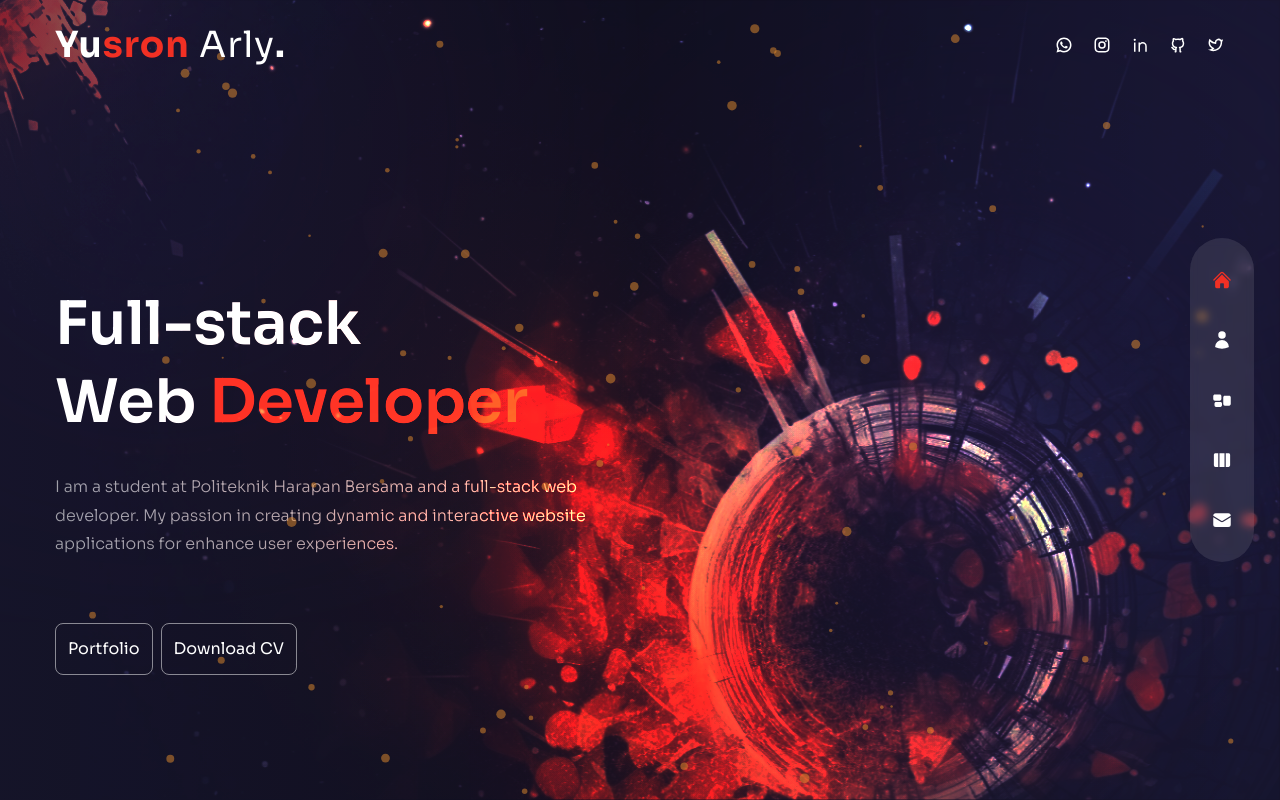
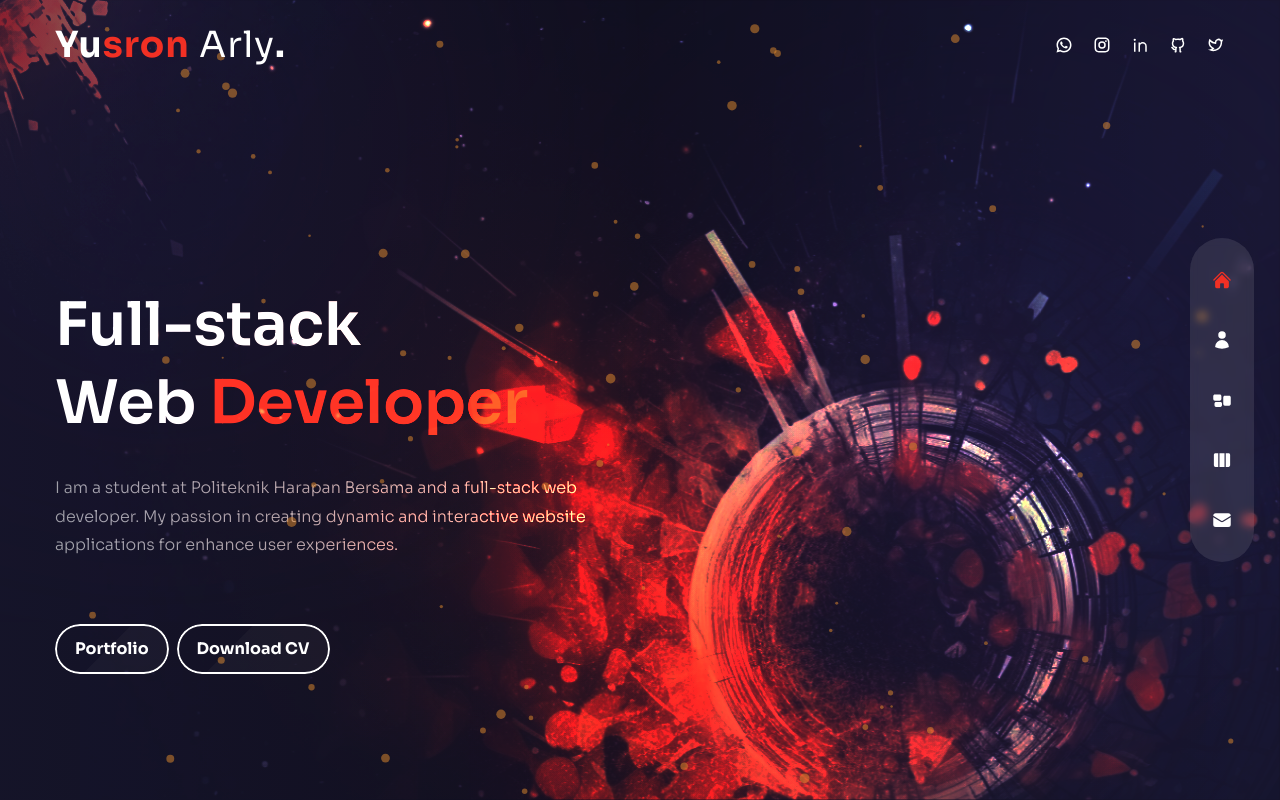
Before and after one commit to yusronab/original-taste-v2, a Next.js app: page / in a window 1280 px wide. Built offline with nearby package versions, Linux system fonts and the light colour scheme.

Commit message:
changing dummy text

```diff
--- /dev/null
+++ b/components/CustomBtn.js
@@ -0,0 +1,23 @@
+import Link from "next/link";
+
+const CustomBtn = ({ href, text, download }) => {
+    return (
+        <Link
+            href={href}
+            download={download}
+            className="relative inline-flex items-center justify-start inline-block px-5 py-3
+            overflow-hidden font-bold rounded-full group"
+        >
+            <span className="w-32 h-32 rotate-45 translate-x-12 -translate-y-2 absolute left-0
+            top-0 bg-white opacity-[3%]"></span>
+            <span className="absolute top-0 left-0 w-48 h-48 -mt-1 transition-all duration-500
+            ease-in-out rotate-45 -translate-x-56 -translate-y-24 bg-white opacity-100
+            group-hover:-translate-x-8"></span>
+            <span className="relative w-full text-left text-white transition-colors
+            duration-200 ease-in-out group-hover:text-gray-900">{text}</span>
+            <span className="absolute inset-0 border-2 border-white rounded-full"></span>
+        </Link>
+    );
+}
+
+export default CustomBtn;
--- a/components/Nav.js
+++ b/components/Nav.js
@@ -11,7 +11,7 @@ export const navData = [
   { name: 'home', path: '/', icon: <HiHome /> },
   { name: 'about', path: '/about', icon: <HiUser /> },
   { name: 'services', path: '/services', icon: <HiRectangleGroup /> },
-  { name: 'work', path: '/work', icon: <HiViewColumns /> },
+  { name: 'Project', path: '/work', icon: <HiViewColumns /> },
   {
     name: 'contact',
     path: '/contact',
--- a/components/ServiceSlider.js
+++ b/components/ServiceSlider.js
@@ -12,27 +12,27 @@ export const serviceData = [
   {
     icon: <RxCrop />,
     title: 'Branding',
-    description: 'Lorem ipsum dolor sit amet, consectetur adipiscing elit.',
+    description: 'Uniquely crafting brand identities that leave a lasting impression.',
   },
   {
     icon: <RxPencil2 />,
     title: 'Design',
-    description: 'Lorem ipsum dolor sit amet, consectetur adipiscing elit.',
+    description: 'Creating visually stunning designs that captivate and inspire.',
   },
   {
     icon: <RxDesktop />,
     title: 'Development',
-    description: 'Lorem ipsum dolor sit amet, consectetur adipiscing elit.',
+    description: 'Building robust solutions for your digital presence.',
   },
   {
     icon: <RxReader />,
     title: 'Copywriting',
-    description: 'Lorem ipsum dolor sit amet, consectetur adipiscing elit.',
+    description: 'Crafting compelling and persuasive content that tells your story.',
   },
   {
     icon: <RxRocket />,
-    title: 'SEO',
-    description: 'Lorem ipsum dolor sit amet, consectetur adipiscing elit.',
+    title: 'Deployment',
+    description: 'Efficiently launching your projects for a seamless experience.',
   },
 ];
 
--- a/pages/about/index.js
+++ b/pages/about/index.js
@@ -83,16 +83,8 @@ const aboutData = [
     title: 'experience',
     info: [
       {
-        title: 'UX/UI Designer - XYZ Company',
-        stage: '2012 - 2023',
-      },
-      {
-        title: 'Web Developer - ABC Agency',
-        stage: '2010 - 2012',
-      },
-      {
-        title: 'Intern - DEF Corporation',
-        stage: '2008 - 2010',
+        title: 'Independent Study Program - Binar Academy',
+        stage: '2022',
       },
     ],
   },
@@ -118,12 +110,16 @@ import { motion } from 'framer-motion';
 import { fadeIn } from '../../variants';
 
 import CountUp from 'react-countup';
+import Head from 'next/head';
 
 const About = () => {
   const [index, setIndex] = useState(0)
 
   return (
     <div className='h-full bg-primary/30 py-32 text-center xl:text-left'>
+      <Head>
+        <title>About - Yusron Arly</title>
+      </Head>
       <Cirles />
       <motion.div
         variants={fadeIn('right', 0.2)}
@@ -152,8 +148,7 @@ const About = () => {
             exit="hidden"
             className='max-w-[500px] mx-auto xl:mx-0 mb-6 xl:mb-12 px-2 xl:px-0'
           >
-            Lorem ipsum dolor sit amet consectetur adipisicing elit. Nisi explicabo quae
-            facere dolore animi optio error, ea ab at corrupti?
+            Familiar with several programming languages and popular framework
           </motion.p>
           <motion.div
             variants={fadeIn('right', 0.6)}
@@ -167,7 +162,7 @@ const About = () => {
               <div className='relative flex-1 after:w-[1px] after:h-full after:bg-white/10
                 after:absolute after:top-0 after:right-0'>
                 <div className='text-2xl xl:text-4xl font-extrabold text-accent mb-2'>
-                  <CountUp start={0} end={4} duration={5} /> +
+                  <CountUp start={0} end={4} duration={10} /> +
                 </div>
                 <div className='text-xs uppercase tracking-[1px] leading-[1.4] max-w-[100px]'>
                   Years of experience
@@ -177,7 +172,7 @@ const About = () => {
               <div className='relative flex-1 after:w-[1px] after:h-full after:bg-white/10
                 after:absolute after:top-0 after:right-0'>
                 <div className='text-2xl xl:text-4xl font-extrabold text-accent mb-2'>
-                  <CountUp start={0} end={15} duration={5} /> +
+                  <CountUp start={0} end={15} duration={10} /> +
                 </div>
                 <div className='text-xs uppercase tracking-[1px] leading-[1.4] max-w-[100px]'>
                   Finished projects
--- a/pages/contact/index.js
+++ b/pages/contact/index.js
@@ -5,10 +5,14 @@ import { BsArrowRight } from 'react-icons/bs';
 import { motion } from 'framer-motion';
 
 import { fadeIn } from '../../variants';
+import Head from 'next/head';
 
 const Contact = () => {
   return (
     <div className='h-full bg-primary/30'>
+      <Head>
+        <title>Contact - Yusron Arly</title>
+      </Head>
       <div className='container mx-auto py-32 text-center xl:text-left flex items-center
       justify-center h-full'>
         <div className='flex flex-col w-full max-w-[700px]'>
--- a/pages/index.js
+++ b/pages/index.js
@@ -1,17 +1,18 @@
-import Image from "next/image";
-
 import PariticlesContainer from '../components/ParticlesContainer';
-import ProjectsBtn from '../components/ProjectsBtn';
 import Avatar from '../components/Avatar';
 
 import { motion } from "framer-motion";
 
 import { fadeIn } from '../variants';
-import Link from "next/link";
+import CustomBtn from "../components/CustomBtn";
+import Head from "next/head";
 
 const Home = () => {
   return (
     <div className='bg-primary/60 h-full'>
+      <Head>
+        <title>Yusron Arly</title>
+      </Head>
       <div className='w-full h-full bg-gradient-to-r from-primary/10 via-black/30'>
         <div className='text-center flex flex-col justify-center xl:pt-40 xl:text-left h-full
         container mx-auto'>
@@ -42,9 +43,15 @@ const Home = () => {
             exit="hidden"
             className='flex justify-center gap-x-2 lg:justify-start z-10'
           >
-            <Link href={'/work'} className='border rounded-lg border-white/50
-            p-3 flex my-auto'>Portfolio</Link>
-            <button className='btn rounded-lg border border-white/50 px-3'>Download CV</button>
+            <CustomBtn
+              href="/work"
+              text="Portfolio"
+            />
+            <CustomBtn
+              href="/cv.pdf"
+              text="Download CV"
+              download="cv"
+            />
           </motion.div>
         </div>
       </div>
--- a/pages/services/index.js
+++ b/pages/services/index.js
@@ -8,10 +8,14 @@ import Cirles from '../../components/Circles';
 
 import { motion } from 'framer-motion';
 import { fadeIn } from '../../variants';
+import Head from 'next/head';
 
 const Services = () => {
   return (
     <div className='h-full bg-primary/30 py-36 flex flex-center'>
+      <Head>
+        <title>Services - Yusron Arly</title>
+      </Head>
       <Cirles />
       <div className='container mx-auto'>
         <div className='flex flex-col xl:flex-row gap-x-8'>
@@ -34,8 +38,8 @@ const Services = () => {
               exit='hidden'
               className='mb-4 max-w-[400px] mx-auto lg:mx-0'
             >
-              Lorem, ipsum dolor sit amet consectetur adipisicing elit. Dicta dolores,
-              quasi neque fuga non temporibus.
+              Explore our comprehensive list of services and let us assist you in achieving
+              your goals effectively and efficiently.
             </motion.p>
           </div>
           {/* slider */}
--- a/pages/work/index.js
+++ b/pages/work/index.js
@@ -5,10 +5,14 @@ import Cirles from '../../components/Circles';
 import { motion } from 'framer-motion';
 import { fadeIn } from '../../variants';
 import Link from 'next/link';
+import Head from 'next/head';
 
 const Work = () => {
   return (
     <div className='h-full bg-primary/30 py-36 flex flex-center'>
+      <Head>
+        <title>Project - Yusron Arly</title>
+      </Head>
       <Cirles />
       <div className='container mx-auto'>
         <div className='flex flex-col xl:flex-row gap-x-8'>
@@ -22,7 +26,7 @@ const Work = () => {
               exit='hidden'
               className='h2 xl:mt-8'
             >
-              My work <span className='text-accent'>.</span>
+              My project <span className='text-accent'>.</span>
             </motion.h2>
             <motion.p
               variants={fadeIn('up', 0.4)}
```
Also changed, not shown: 1 other file (tests, documents, lock files or other folders).
